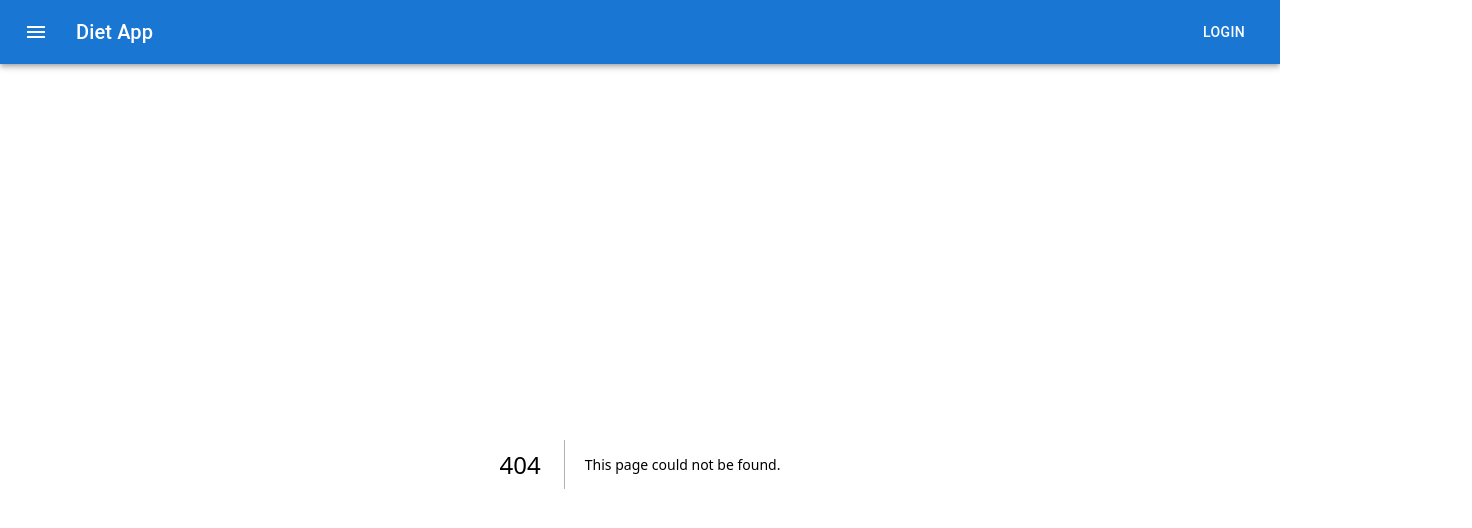
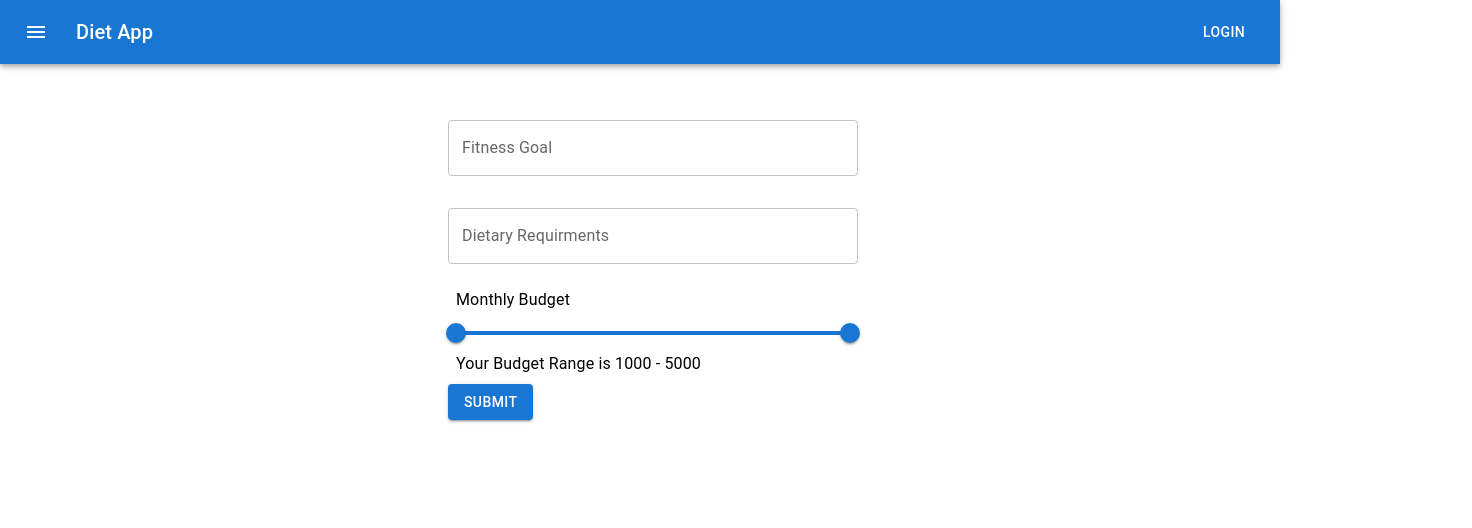
Before and after one commit to FarhanAkhtar134/DietApp-FrontEnd, a Next.js app: page /new in a window 1280 px wide. Before the commit this address had no page. Shown: the top 528 px of the page, 1472 px wide, since content can reach past the window. Built offline with nearby package versions, Linux system fonts and the light colour scheme.

Commit message:
added diet plan form

```diff
--- a/package.json
+++ b/package.json
@@ -12,13 +12,16 @@
     "@emotion/react": "^11.10.5",
     "@emotion/styled": "^11.10.5",
     "@fontsource/roboto": "^4.5.8",
+    "@hookform/resolvers": "^2.9.11",
     "@mui/icons-material": "^5.11.0",
     "@mui/material": "^5.11.6",
     "@mui/x-data-grid": "^5.17.20",
     "material-react-table": "^1.5.10",
     "next": "13.1.5",
     "react": "18.2.0",
-    "react-dom": "18.2.0"
+    "react-dom": "18.2.0",
+    "react-hook-form": "^7.43.1",
+    "yup": "^1.0.0"
   },
   "devDependencies": {
     "eslint": "8.32.0",
--- a/pages/api/hello.js
+++ /dev/null
@@ -1,5 +0,0 @@
-// Next.js API route support: https://nextjs.org/docs/api-routes/introduction
-
-export default function handler(req, res) {
-  res.status(200).json({ name: 'John Doe' })
-}
--- /dev/null
+++ b/pages/new/index.js
@@ -0,0 +1,79 @@
+import React from "react";
+import { Typography, Box, Button, TextField, Slider } from "@mui/material";
+import { useForm } from "react-hook-form";
+import { dietPlanForm } from "./schema/schema";
+import { yupResolver } from "@hookform/resolvers/yup";
+
+const minBudget = 1000;
+
+const Index = () => {
+  const [value, setValue] = React.useState([1000, 5000]);
+
+  const { register, handleSubmit, formState } = useForm({
+    resolver: yupResolver(dietPlanForm),
+  });
+
+  function valuetext(value) {
+    return `$${value}`;
+  }
+  function saveDietPlanFormData(formData) {
+    console.log(formData);
+  }
+
+  const handleChange1 = (event, newValue, activeThumb) => {
+    console.log("Value is", value);
+
+    setValue(newValue);
+  };
+
+  return (
+    <Box sx={{ width: "80%", marginX: "35%", marginY: 5 }}>
+      <form onSubmit={handleSubmit(saveDietPlanFormData)}>
+        <Box sx={{ width: "40%", display: "flex", flexDirection: "column" }}>
+          <TextField
+            {...register("fitnessGoal")}
+            error={Boolean(formState.errors.fitnessGoal)}
+            helperText={
+              Boolean(formState.errors.fitnessGoal) &&
+              formState.errors.fitnessGoal.message
+            }
+            sx={{ marginY: 2 }}
+            id="fitnessGoal"
+            label="Fitness Goal"
+            variant="outlined"
+          />
+          <TextField
+            sx={{ marginY: 2 }}
+            {...register("dietaryRequirments")}
+            id="dietaryRequirments"
+            label="Dietary Requirments"
+            variant="outlined"
+          />
+          <Box sx={{margin:1}}>
+            <Typography id="monthly-budget" gutterBottom>
+              Monthly Budget
+            </Typography>
+            <Slider
+              getAriaLabel={() => "Budget Range"}
+              value={value}
+              onChange={handleChange1}
+              valueLabelDisplay="auto"
+              getAriaValueText={valuetext}
+              disableSwap
+              max = {5000}
+              min = {1000}
+            />
+            <Box>
+              <Typography>{`Your Budget Range is ${value[0]} - ${value[1]}`}</Typography>
+            </Box>
+          </Box>
+        </Box>
+        <Button type="submit" variant="contained">
+          Submit
+        </Button>
+      </form>
+    </Box>
+  );
+};
+
+export default Index;
--- /dev/null
+++ b/pages/new/schema/schema.js
@@ -0,0 +1,9 @@
+import * as yup from "yup";
+
+export const dietPlanForm = yup.object().shape({
+  fitnessGoal: yup
+    .string()
+    .typeError("Cannot type numbers here")
+    .required("Please enter fitness goal"),
+  dietaryRequirments: yup.string(),
+});
```
Also changed, not shown: pages/index.js (+28 -3 lines), 2 other files (tests, documents, lock files or other folders).
